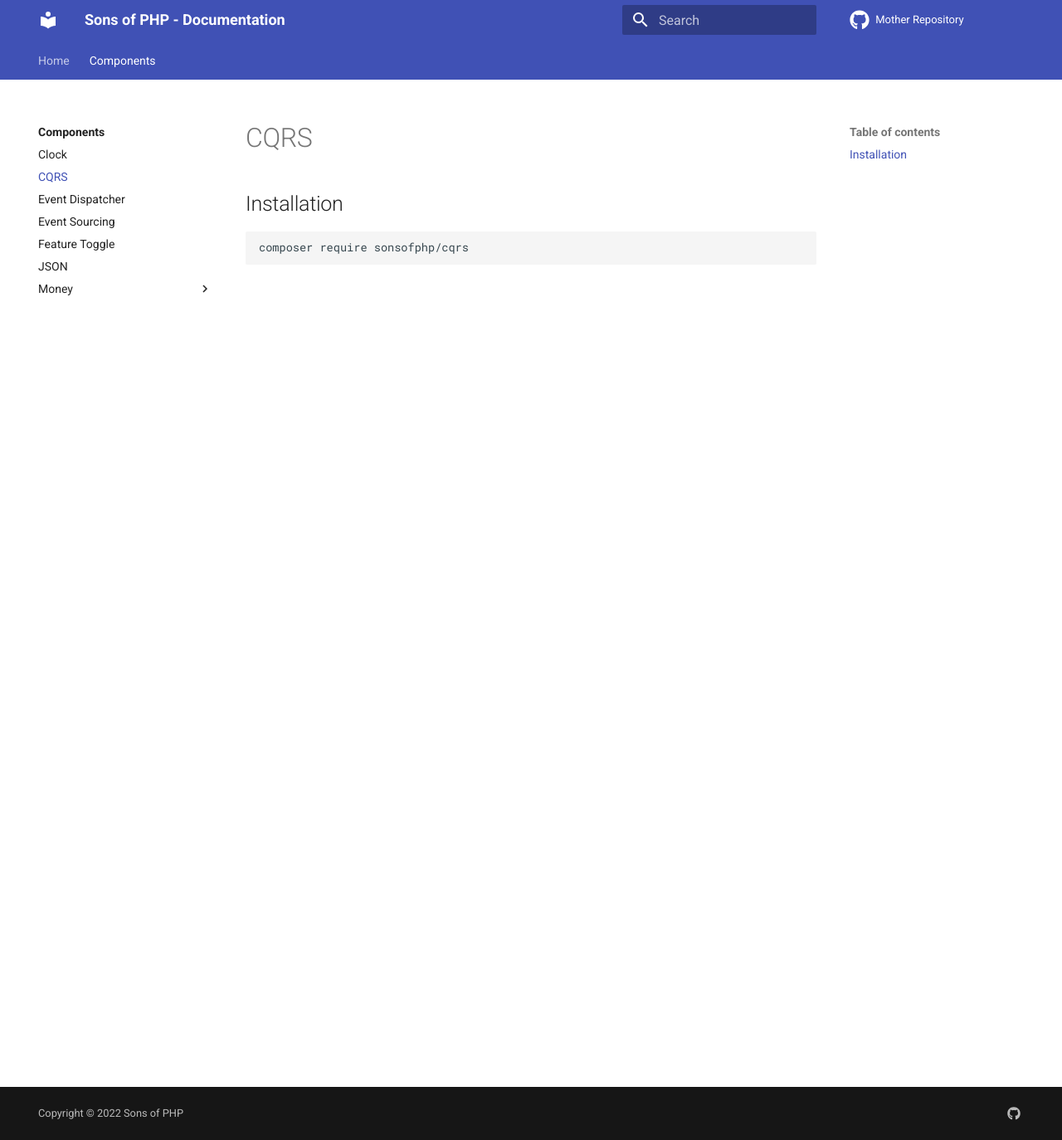
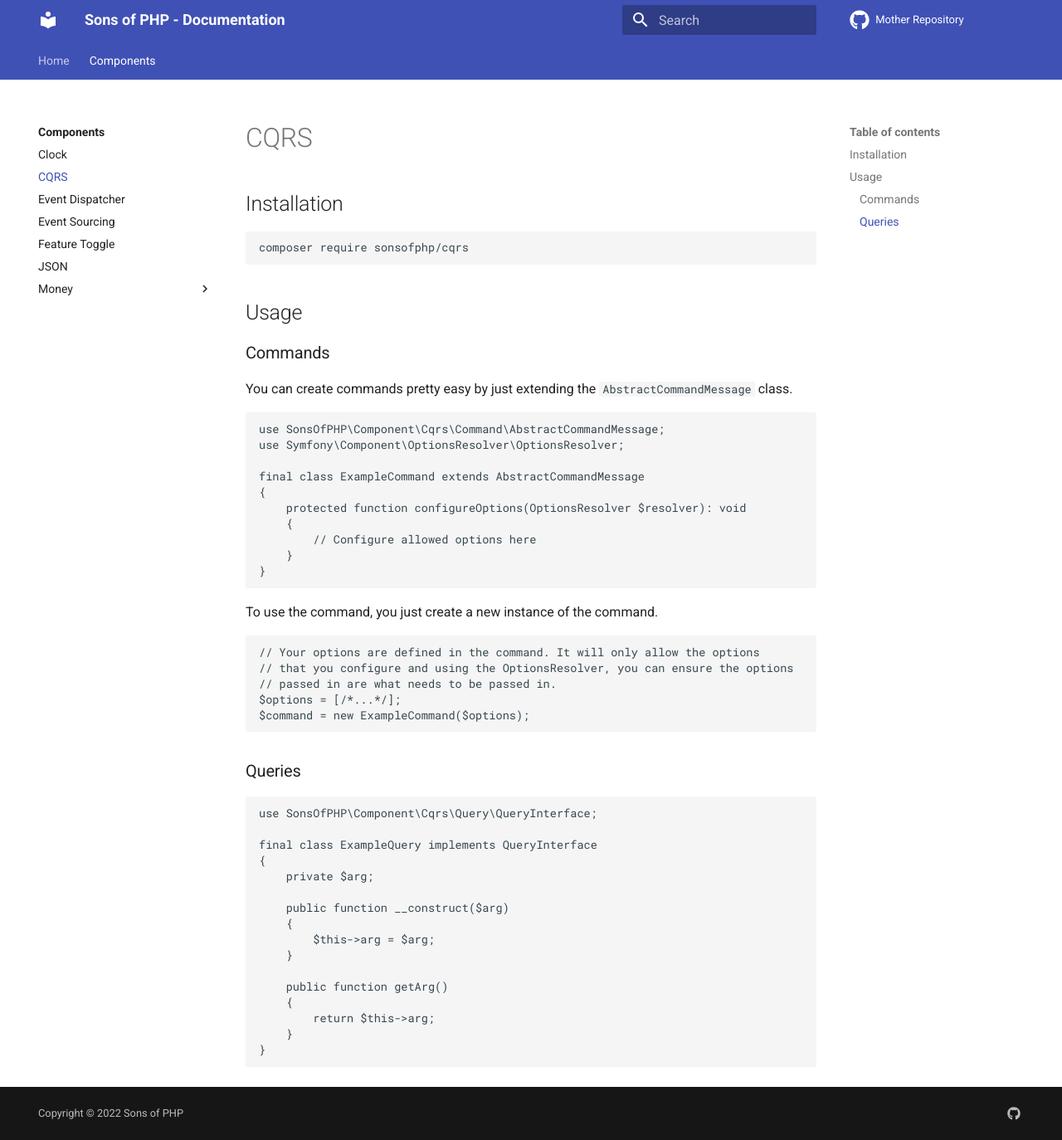
Before and after one commit to SonsOfPHP/sonsofphp-docs, an MkDocs documentation site: the page built from docs/components/cqrs/index.md, in a window 1280 px wide and 1374 px high. Shown: the whole window at 83% size. Built offline with MkDocs 1.6.1 and Material for MkDocs 9.7.7, drawn with Linux system fonts in a browser that asks for light colours; comment, search, counter and statistics services are not loaded.

Commit message:
[CQRS] adding a little more documentation

````diff
--- a/docs/components/cqrs/index.md
+++ b/docs/components/cqrs/index.md
@@ -7,3 +7,54 @@ title: CQRS - Overview
 ```shell
 composer require sonsofphp/cqrs
 ```
+
+## Usage
+
+### Commands
+
+You can create commands pretty easy by just extending the
+`AbstractCommandMessage` class.
+
+```php
+use SonsOfPHP\Component\Cqrs\Command\AbstractCommandMessage;
+use Symfony\Component\OptionsResolver\OptionsResolver;
+
+final class ExampleCommand extends AbstractCommandMessage
+{
+    protected function configureOptions(OptionsResolver $resolver): void
+    {
+        // Configure allowed options here
+    }
+}
+```
+
+To use the command, you just create a new instance of the command.
+
+```php
+// Your options are defined in the command. It will only allow the options
+// that you configure and using the OptionsResolver, you can ensure the options
+// passed in are what needs to be passed in.
+$options = [/*...*/];
+$command = new ExampleCommand($options);
+```
+
+### Queries
+
+```php
+use SonsOfPHP\Component\Cqrs\Query\QueryInterface;
+
+final class ExampleQuery implements QueryInterface
+{
+    private $arg;
+
+    public function __construct($arg)
+    {
+        $this->arg = $arg;
+    }
+
+    public function getArg()
+    {
+        return $this->arg;
+    }
+}
+```
````
